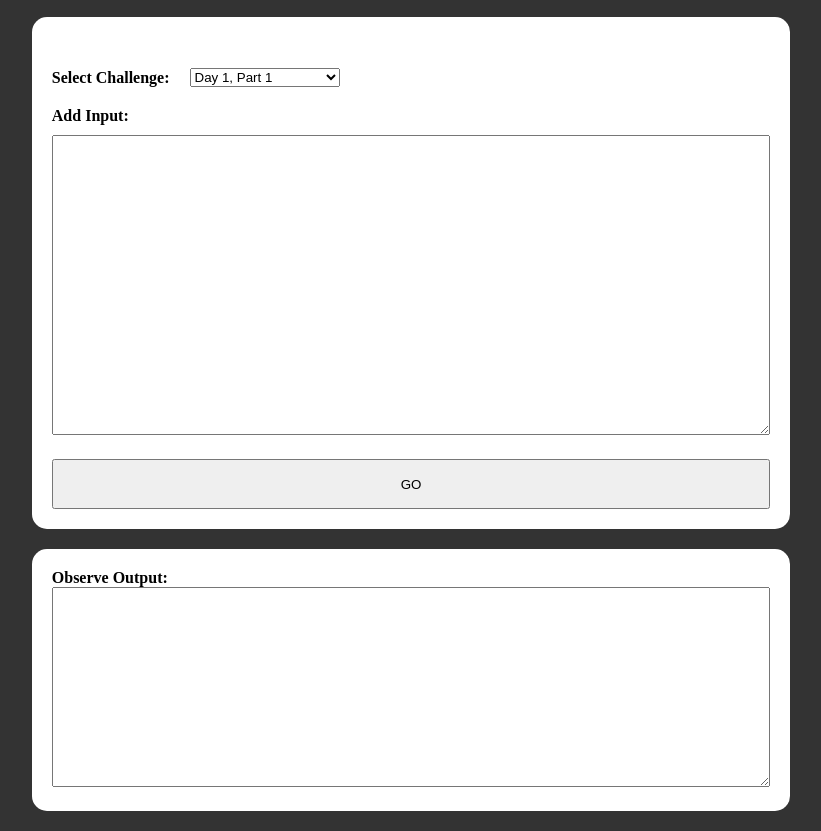
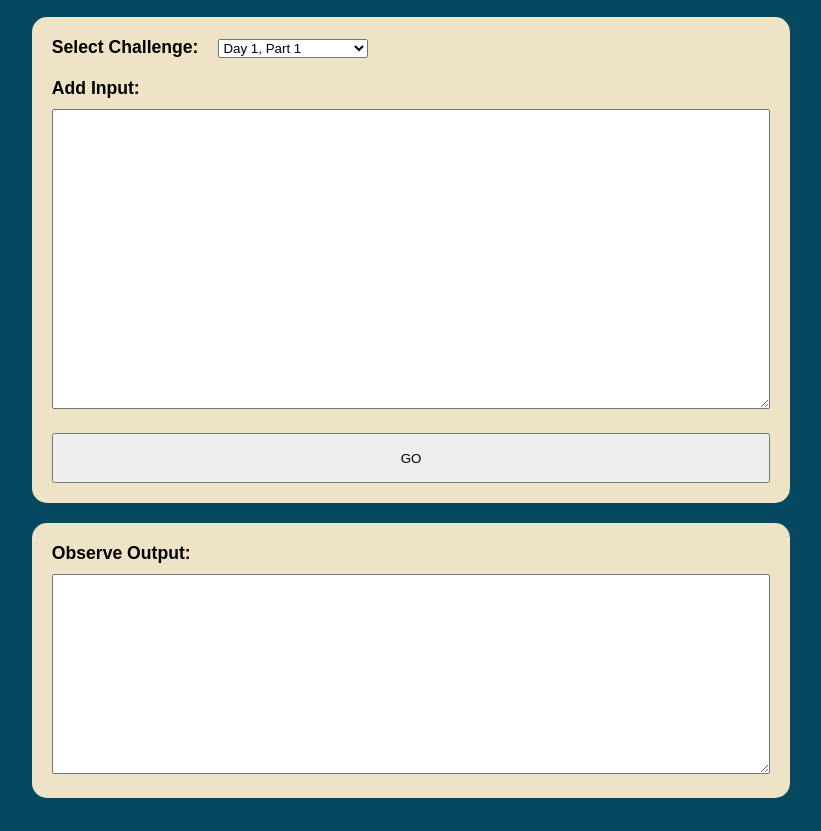
Before and after one commit to jd13313/advent-of-code-2024, a plain HTML site: page index.html in a window 1280 px wide. Shown: the part 118-949 px from the top of the page, without its empty margins (229-1050 px from the left). Drawn offline with Linux system fonts and the light colour scheme.

Commit message:
Yet more needless tinkering

```diff
--- a/index.html
+++ b/index.html
@@ -42,7 +42,7 @@
         <div id="top-bar">
 
             <div class="dropdown-wrapper">
-                <strong>Select Challenge: </strong>
+                <h2>Select Challenge: </h2>
                 <select id="day-select">
                     <option value="1-1">Day 1, Part 1</option>
                     <option value="1-2">Day 1, Part 2</option>
@@ -50,14 +50,14 @@
             </div>
         </div>
         <div id="input-wrapper">
-            <strong>Add Input:</strong>
+            <h2>Add Input:</h2>
             <textarea id="input-field"></textarea>
             <button id="submit" onClick="executeChallenge()">GO</button>
         </div>
     </div>
 
     <div class="wrapper">
-        <strong>Observe Output:</strong>
+        <h2>Observe Output:</h2>
         <textarea id="output-field" readonly></textarea>
     </div>
 </body>
--- a/styles.css
+++ b/styles.css
@@ -6,17 +6,22 @@ html {
     box-sizing: inherit;
 }
 
-h1 {
+h1, h2 {
     margin: 0;
 }
 
+h2 {
+    font-size: 1.1em;
+}
+
 body {
-    background-color: #333;
+    background-color: #06485F;
+    font-family: sans-serif;
 }
 
 .wrapper {
     width: 60%;
-    background-color: #fff;
+    background-color: #EFE3C7;
     border-radius: 15px;
     margin: 20px auto;
     padding: 20px;
@@ -32,7 +37,6 @@ body {
     display: flex;
     justify-content: flex-start;
     align-items: flex-end;
-    height: 50px;
 }
     .dropdown-wrapper > select {
         width: 150px;
@@ -56,5 +60,6 @@ body {
 
 #output-field {
     width: 100%;
+    margin-top: 10px;
     height: 200px;
 }
```
